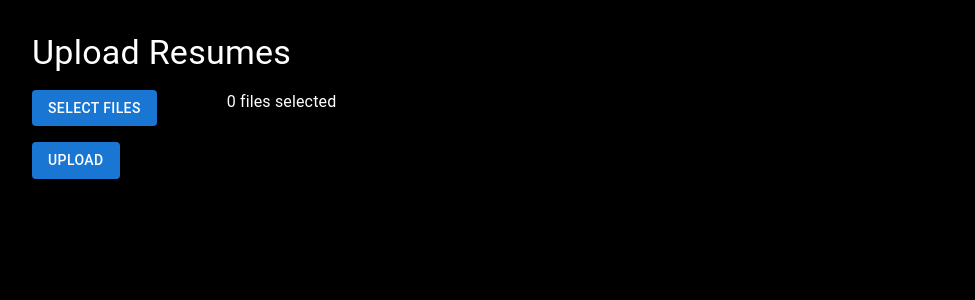
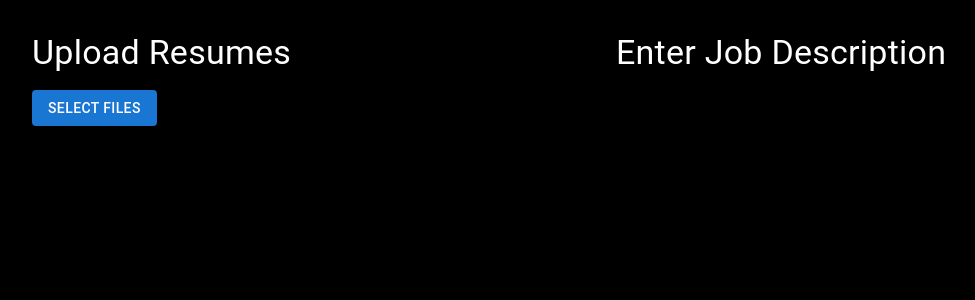
Before and after one commit to Aurik-Datta/Resume-Compatibility-Analyser, a Next.js app in the folder frontend/: page /upload in a window 1280 px wide. Shown: the top 300 px of the page, without its empty margins (32-1007 px from the left). Built offline with nearby package versions, Linux system fonts and the light colour scheme.

Commit message:
modularised upload resume and added textfield to add job description

```diff
--- /dev/null
+++ b/frontend/app/upload/EnterJobDes.tsx
@@ -0,0 +1,31 @@
+"use client"
+import { useState } from "react";
+import { Typography, TextField, Grid } from "@mui/material";
+
+const EnterJobDes = () => {
+    const [jobDes, setJobDes] = useState<string>('');
+    const handleJobDesChange = () => (event: React.ChangeEvent<HTMLInputElement>) => {
+        setJobDes(event.target.value);
+    }
+    return (
+        <Grid container spacing={2}>
+            <Grid item xs={12}>
+                <Typography variant="h4">Enter Job Description</Typography>
+            </Grid>
+            <Grid item xs={12}>
+                <TextField
+                    label="Job Description"
+                    multiline
+                    rows={4}
+                    fullWidth
+                    value={jobDes}
+                    onChange={handleJobDesChange()}
+
+                />
+            </Grid>
+        </Grid>
+    );
+
+}
+
+export default EnterJobDes;
--- /dev/null
+++ b/frontend/app/upload/UploadResume.tsx
@@ -0,0 +1,67 @@
+"use client"
+// app/upload/page.tsx
+import React from 'react';
+import { Button, Typography, Grid, Chip } from "@mui/material"
+
+interface UploadResumeProps {
+    selectedFiles: Array<File>;
+    setSelectedFiles: (files: Array<File>) => void;
+}
+
+
+const UploadResume = ({ selectedFiles, setSelectedFiles }: UploadResumeProps) => {
+
+    const FileList = () => {
+        return (
+            <Grid container spacing={1}>
+                {selectedFiles.map((file, index) => {
+                    return (
+                        <Grid item key={index}>
+                            <Chip label={file.name} onDelete={() => {
+                                const newFiles = selectedFiles.filter((_, i) => i !== index);
+                                setSelectedFiles(newFiles);
+                            }} />
+                        </Grid>
+                    )
+                })}
+            </Grid>
+        );
+    }
+
+    // Function to handle file change
+    const handleFileChange = () => (event: React.ChangeEvent<HTMLInputElement>) => {
+        if (event.target.files) {
+            const files = Array.from(event.target.files);
+            setSelectedFiles([...selectedFiles, ...files]);
+        }
+    }
+    // Async Function to handle file upload
+
+    return (
+        <Grid container spacing={2}>
+            <Grid item xs={12}>
+                <Typography variant="h4">Upload Resumes</Typography>
+            </Grid>
+
+            <Grid item xs={12}>
+                <Button variant="contained" component="label">
+                    Select Files
+                    <input
+                        type="file"
+                        multiple
+                        hidden
+                        accept = "application/pdf"
+                        onChange={handleFileChange()}
+                    />
+                </Button>
+            </Grid>
+
+            <Grid item xs={12}>
+                <FileList />
+            </Grid>
+        </Grid>
+
+    );
+}
+
+export default UploadResume;
--- a/frontend/app/upload/page.tsx
+++ b/frontend/app/upload/page.tsx
@@ -1,68 +1,66 @@
 "use client"
-// app/upload/page.tsx
-import React, {useState} from 'react';
-import { Button, Typography, Container, Grid } from '@mui/material';
-import { uploadFiles } from '../api/api';
+import {useState} from 'react';
+import UploadResume from "./UploadResume";
+import EnterJobDes from "./EnterJobDes";
+import { Container, Grid, Button, Snackbar, Alert } from "@mui/material";
+import { uploadFiles } from "../api/api";
+
 const UploadPage = () => {
-  // State to store selected files
     const [selectedFiles, setSelectedFiles] = useState<Array<File>>([]);
+    const [snackbarOpen, setSnackbarOpen] = useState<boolean>(false);
+    const [snackbarMessage, setSnackbarMessage] = useState<string>('');
+    const [snackbarSeverity, setSnackbarSeverity] = useState<'success' | 'error'>('success');
 
-    // Function to handle file change
-    const handleFileChange = () => (event: React.ChangeEvent<HTMLInputElement>) => {
-        if (event.target.files && event.target.files.length > 0) {
-            setSelectedFiles(Array.from(event.target.files));
-        }
-    }
-  // Async Function to handle file upload
-
-  const handleUpload = async () => {
+    const handleSubmit = async () => {
         try {
             const formData = new FormData();
             selectedFiles.forEach(file => formData.append('files', file));
             const response = await uploadFiles(formData);
             console.log(response);
+            // Set message for successful submission
+            setSnackbarMessage('Successfully submitted!');
+            setSnackbarSeverity('success');
+            setSnackbarOpen(true);
+
         }
         catch (err) {
             console.error(err);
+            setSnackbarMessage('Error submitting data.');
+            setSnackbarSeverity('error');
+            setSnackbarOpen(true);
+
         }
     }
 
+    const handleCloseSnackbar = (event?: React.SyntheticEvent | Event, reason?: string) => {
+        if (reason === 'clickaway') {
+            return;
+        }
+        setSnackbarOpen(false);
+    };
+
 
     return (
-    <Container sx={{ mt: 4 }}>
+    <Container sx={{ mt: 4, height:"100vh" }}>
         <Grid container spacing={2}>
+            <Grid item xs={6}>
+                <UploadResume selectedFiles={selectedFiles} setSelectedFiles={setSelectedFiles} />
+            </Grid>
+            <Grid item xs={6}>
+                <EnterJobDes />
+            </Grid>
             <Grid item xs={12}>
-                <Typography variant="h4">Upload Resumes</Typography>
-            </Grid>
-
-            <Grid item xs={12}>
-                <Grid container spacing={2}>
-                    <Grid item xs={2}>
-                        <Button variant="contained" component="label">
-                            Select Files
-                            <input
-                                type="file"
-                                multiple
-                                hidden
-                                accept = "application/pdf"
-                                onChange={handleFileChange()}
-                            />
+                <Button variant="contained" color="primary" component="label" fullWidth disabled={!selectedFiles.length} onClick={handleSubmit} sx={{mt: 3}}>
+                    Submit
                 </Button>
             </Grid>
-                    <Grid item xs={10}>
-                        <Typography variant="body1" align='left'>
-                            {selectedFiles.length} files selected
-                        </Typography>
         </Grid>
-                </Grid>
-            </Grid>
-            <Grid item xs={12}>
-                <Button variant="contained" color="primary" onClick={handleUpload} hidden={!selectedFiles.length}>
-                    Upload
-                </Button>
-            </Grid>
+        <Snackbar open={snackbarOpen} autoHideDuration={2000} onClose={handleCloseSnackbar}>
+            <Alert onClose={handleCloseSnackbar} severity={snackbarSeverity} sx={{ width: '100%' }}>
+                {snackbarMessage}
+            </Alert>
+        </Snackbar>
 
-        </Grid>
     </Container>
   );
 };
```
Lines whose indentation alone changed are shown as unchanged.
